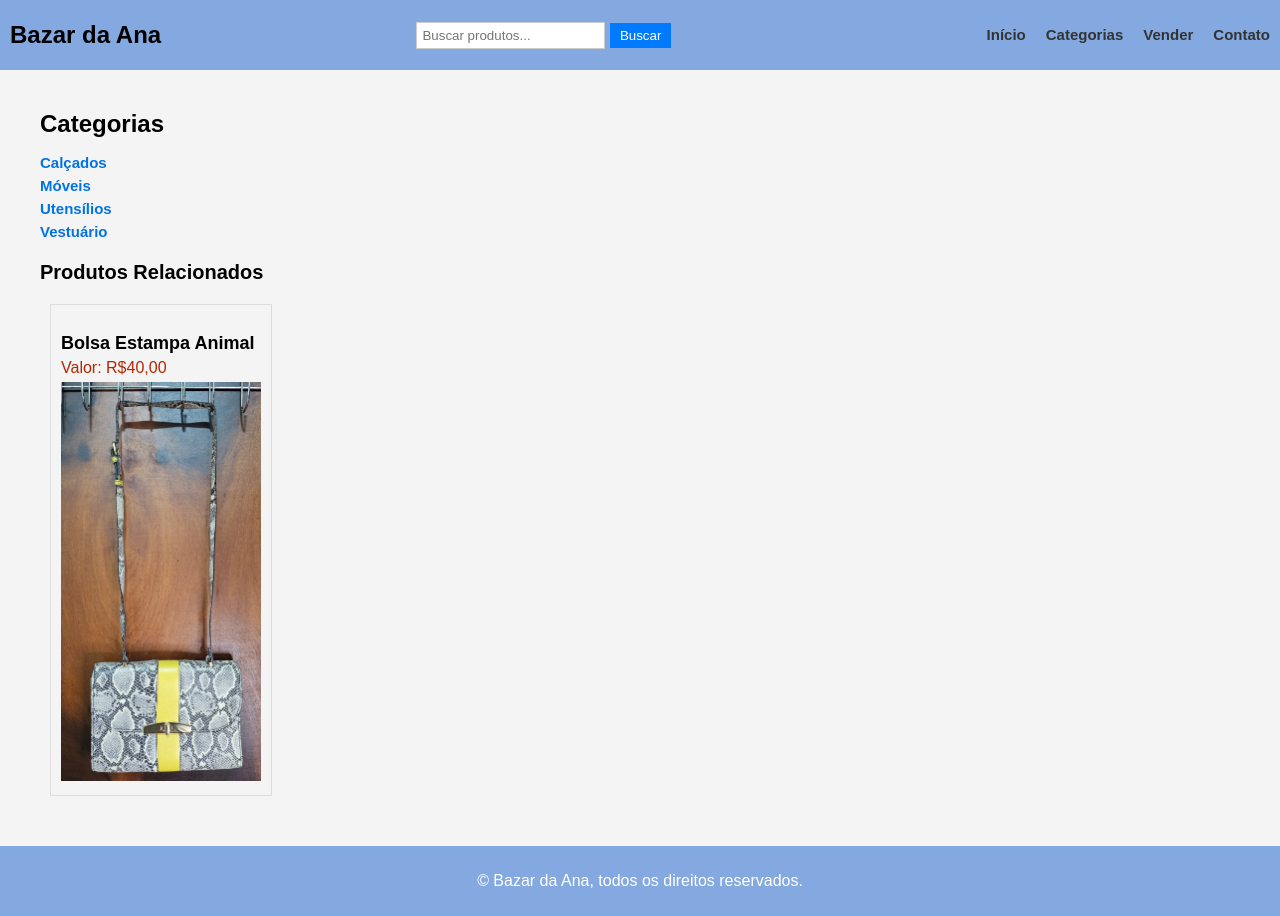
After one commit to edmirc/Bazar, a Django app: page /category/2 in a window 1280 px wide. The commit adds this page. Run offline with Django 5.2, Linux system fonts and the light colour scheme; data comes from the database, SQL or seed files in the repository; both versions use the stored data as it was after the commit.

Commit message:
adicionado categoria

```diff
--- a/app_main/admin.py
+++ b/app_main/admin.py
@@ -27,3 +27,8 @@ class ProductAdmin(admin.ModelAdmin):
 @admin.register(Photo)
 class PhotoAdmin(admin.ModelAdmin):
     list_filter=['product']
+    list_display=['product', 'cover', 'sold', 'photo']
+
+
+admin.site.site_header = 'Painel de Administração do Bazar da Ana'
+admin.site.site_title = 'Bazar da Ana'
--- a/app_main/apps.py
+++ b/app_main/apps.py
@@ -4,3 +4,4 @@ from django.apps import AppConfig
 class AppMainConfig(AppConfig):
     default_auto_field = 'django.db.models.BigAutoField'
     name = 'app_main'
+    verbose_name = 'Bazar da Ana'
--- a/app_main/models.py
+++ b/app_main/models.py
@@ -63,6 +63,10 @@ class Product(models.Model):
         self.name = self.name.strip().title()
         self.brand = self.brand.strip().title()
         self.size = self.size.strip().title()
+        if self.sold:
+            for photo in Photo.objects.filter(product=self):
+                photo.sold = True
+                photo.save()
         super().save(*args, **kargs)
 
 
@@ -77,5 +81,16 @@ class Photo(models.Model):
         verbose_name='Imagem'
         verbose_name_plural = 'Imagens'
 
+    def save(self, *args, **kargs):
+        if self.cover:
+            try:
+                temp = Photo.objects.get(product=self.product, cover=True)
+                if self != temp:
+                    temp.cover = False
+                    temp.save()
+            except:
+                pass
+        return super().save(*args, **kargs)
+
     def __str__(self):
         return self.product.name
--- /dev/null
+++ b/app_main/templates/category.html
@@ -0,0 +1,37 @@
+{% extends "base.html" %}
+{% load static %}
+{% block content %}
+
+<link rel="stylesheet" href="{% static 'css/styles_category.css' %}">
+<body>
+<div class="category-container">
+    <h1 class="category-title">Categorias</h1>
+    <ul class="category-list">
+        {% for categor in category %}
+            <li class="category-item">
+                <a href="{% url 'category' categor.id %}">{{ categor.name }}</a>
+            </li>
+        {% endfor %}
+    </ul>
+</div>
+
+<div class="products-container">
+    <h2 class="products-title">Produtos Relacionados</h2>
+    <div class="products-list">
+        {% for product in products %}
+            <div class="product-item">
+                <h3 class="product-name">{{ product.name }}</h3>
+                <div class="product-price">Valor: R${{ product.price }}</div>
+                {% for img in product.foto.all %}
+                    {% if img.cover %}
+                        <img src="{{ img.photo.url }}" alt="{{ product.name }}" class="product-image">
+                    {% endif %}
+                {% endfor %}
+            </div>
+        {% endfor %}
+    </div>
+</div>
+</body>
+
+
+{% endblock %}
--- a/app_main/templates/initi.html
+++ b/app_main/templates/initi.html
@@ -15,6 +15,9 @@
         </ul>
     </section>
 -->
+<body>
+
+
 {% for pro in product %}
     <div class="produto">
         {% for k in image %}
@@ -22,7 +25,7 @@
                     <img src="{{ k.photo.url }}" alt="{{ pro.name }} - {{pro.price}}">
                 {% endif %}
         {% endfor %}
-        <a href="{% url 'detail' pro.pk %}">
+        <a class="produtoa" href="{% url 'detail' pro.pk %}">
             <p class="descricao">{{ pro.name }}</p>
             <p class="descricao">R$ {{ pro.price }}</p>
         </a>
@@ -30,3 +33,4 @@
 {% endfor %}
 </div>
 {% endblock %}
+</body>
--- a/app_main/views.py
+++ b/app_main/views.py
@@ -1,6 +1,6 @@
 from django.shortcuts import render
 from django.views.generic import ListView, DetailView
-from .models import Product, Photo
+from .models import Product, Photo, Categories
 from django.db.models import Prefetch
 
 
@@ -29,4 +29,24 @@ class ProductDetailView(DetailView):
     template_name = 'detail.html'
     model = Product
     context_object_name = 'product'
+    queryset = Product.objects.prefetch_related(Prefetch('foto', queryset=Photo.objects.all())).filter(sold=False)
+
+
+class CategoryView(ListView):
+    template_name = 'category.html'
+    model = Product
+    context_object_name = 'products'
     queryset = Product.objects.prefetch_related(Prefetch('foto', queryset=Photo.objects.all()))
+
+    def get_queryset(self):
+        queryset = super().get_queryset()
+        res = self.request.get_full_path_info()
+        res = res.split('/')[2]
+        queryset = queryset.filter(categorie=res, sold=False)
+        return queryset
+
+
+    def get_context_data(self, **kwargs):
+        context = super().get_context_data(**kwargs)
+        context['category'] = Categories.objects.all()
+        return context
--- a/core/templates/base.html
+++ b/core/templates/base.html
@@ -7,9 +7,9 @@
     <title>Bazar da Ana</title>
     <link rel="stylesheet" href="{% static 'css\styles.css' %}">
 </head>
-<body>
+
     <header>
-        <div class="logo">Seu Logo</div>
+        <div class="logo">Bazar da Ana</div>
         <div class="busca">
             <form method="get" action="{% url 'bazar' %}">
                 <input type="text" placeholder="Buscar produtos..." name="busca">
@@ -19,7 +19,7 @@
         <nav>
             <ul>
                 <li><a href="{% url 'bazar' %}">Início</a></li>
-                <li><a href="#">Categorias</a></li>
+                <li><a href="{% url 'category' 0 %}">Categorias</a></li>
                 <li><a href="#">Vender</a></li>
                 <li><a href="#">Contato</a></li>
             </ul>
@@ -33,5 +33,5 @@
     <footer>
         <p>&copy; Bazar da Ana, todos os direitos reservados.</p>
     </footer>
-</body>
+
 </html>
--- a/core/urls.py
+++ b/core/urls.py
@@ -9,4 +9,5 @@ urlpatterns = [
     path('admin/', admin.site.urls),
     path('', views.InitiView.as_view(), name='bazar'),
     path('detail/<int:pk>/', views.ProductDetailView.as_view(), name='detail'),
+    path('category/<int:pk>', views.CategoryView.as_view(), name='category'),
 ] + static(settings.MEDIA_URL, document_root=settings.MEDIA_ROOT)
--- a/static/css/styles.css
+++ b/static/css/styles.css
@@ -99,5 +99,18 @@ footer {
 a {
     text-decoration: none;
     color: #333;
-    font-size: medium;
+    font-size: 15px;
+    color:#845c8b;
+    font-weight: bold;
 }
+a:hover{
+    color:#007bff
+}
+.produtoa{
+    font-size: 20px;
+    color:#845c8b;
+    font-weight: bold;
+}
+.produtoa:hover{
+    color:#007bff
+}
--- /dev/null
+++ b/static/css/styles_category.css
@@ -0,0 +1,63 @@
+.category-container {
+    margin: 20px;
+}
+
+.category-title {
+    font-size: 24px;
+    margin-bottom: 10px;
+}
+
+.category-list {
+    list-style-type: none;
+    padding: 0;
+}
+
+.category-item {
+    margin: 5px 0;
+}
+
+.category-item a {
+    text-decoration: none;
+    color: #0073e6;
+}
+
+.products-container {
+    margin: 20px;
+}
+
+.products-title {
+    font-size: 20px;
+    margin-bottom: 10px;
+}
+
+.products-list {
+    display: flex;
+    flex-wrap: wrap;
+}
+
+.product-item {
+    border: 1px solid #ddd;
+    padding: 10px;
+    margin: 10px;
+    width: 200px;
+}
+
+.product-name {
+    font-size: 18px;
+    margin-bottom: 5px;
+}
+
+.product-price {
+    color: #b12704;
+    margin-bottom: 5px;
+}
+
+.product-description {
+    font-size: 14px;
+    margin-bottom: 10px;
+}
+
+.product-image {
+    width: 100%;
+    height: auto;
+}
```
Also changed, not shown: app_main/templates/detail.html (+5 -2 lines), static/css/styles_details.css (+13 -6 lines), db.sqlite3.
